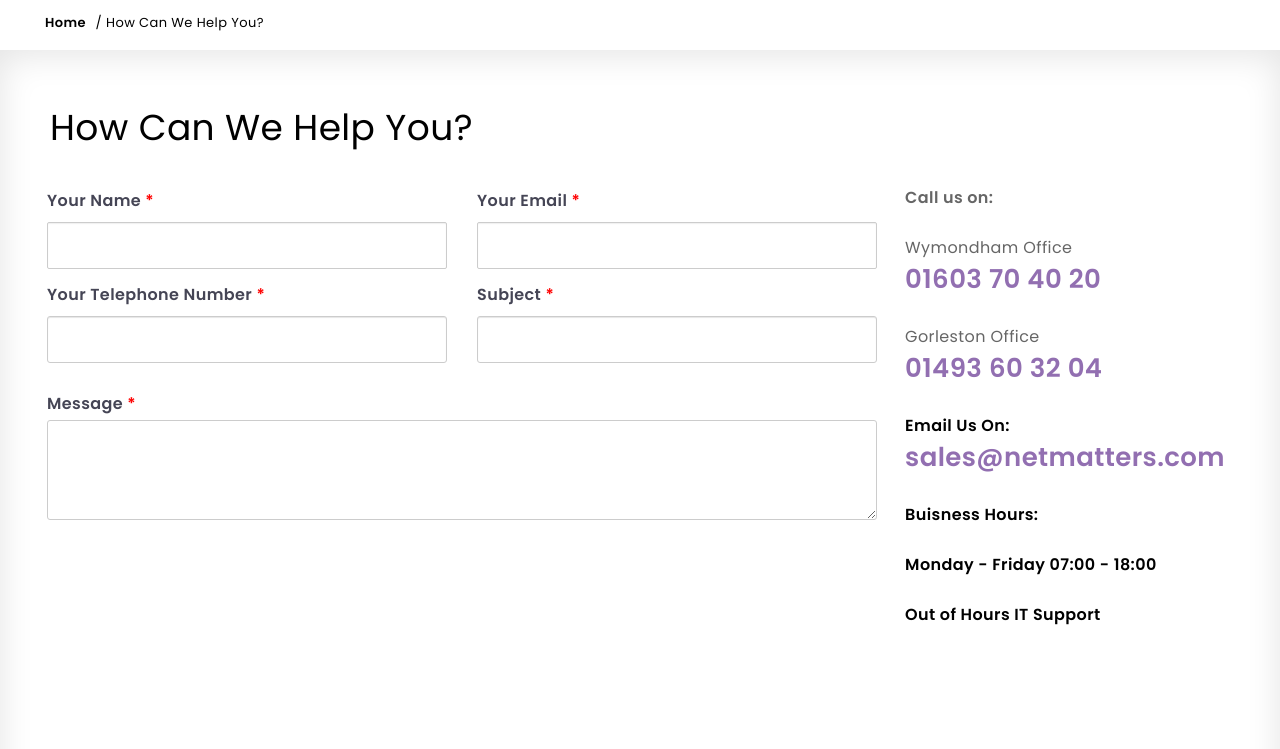
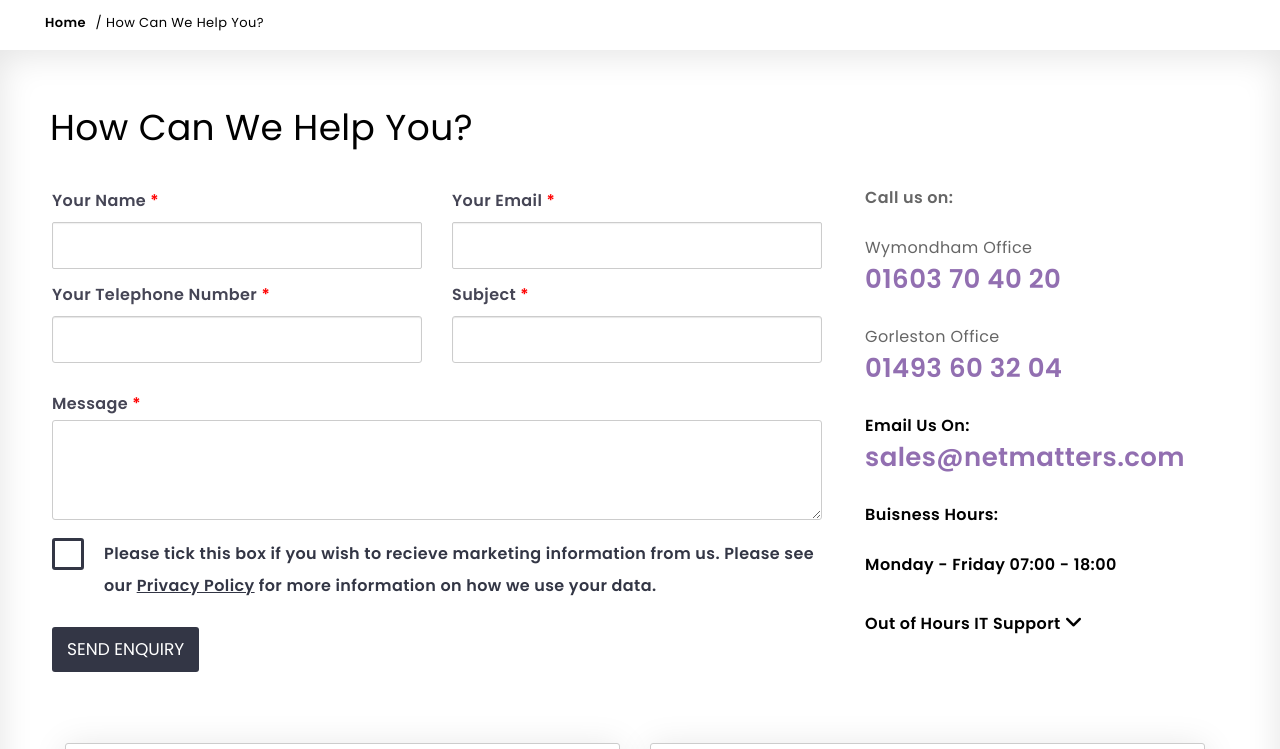
Before and after one commit to Alex-Cannon97/HTML-Scss-netmatters-reflection, a PHP site: page /contact.php in a window 1280 px wide. Shown: the part 209-958 px from the top of the page. Run offline with PHP 8.4, Linux system fonts and the light colour scheme; data that the repository does not hold is empty; some libraries are stand-ins or nearby versions.

Commit message:
got a working big page... now to scale down

```diff
--- a/xampp project/contact.php
+++ b/xampp project/contact.php
@@ -60,6 +60,13 @@ require "./inc/header.php";
                                                 <label for="message" class="cont-label" id="message-label">Message <span class="req">*</span></label><br>
                                                 <textarea id="message-input" name="sub-message" class="message-field" required="required"></textarea><br>
                                             </div>
+                                            <div class="marketing-box2">
+				                                <label class="marketing-label" for="marketing-optin">
+					                                <input type="checkbox" name="accept-marketing" id="marketing-optin" value="1">
+					                                <span>Please tick this box if you wish to recieve marketing information from us. Please see our <a href="#" style="text-decoration: underline;">Privacy Policy</a> for more information on how we use your data.</span>
+                                                    <button id="enquiry" class="btn btn-subscribe" type="submit">SEND ENQUIRY</button>
+                                                </label>
+			                                </div>
                                         </fieldset>
                                     </form>
                                 </div>
@@ -73,12 +80,36 @@ require "./inc/header.php";
                                     <p class="cont-info"><a href="sales@netmatters.com">sales@netmatters.com</a></p>
                                     <p class="open-hours"><strong>Buisness Hours:</strong></p>
                                     <p class="open-hours"><strong>Monday - Friday 07:00 - 18:00</strong></p>
-                                    <p class="open-hours"><strong>Out of Hours IT Support<strong></p>
+                                    <p class="open-hours"><strong>Out of Hours IT Support </strong><i class="fas fa-angle-down"></i></p>
+                                </div>
+                            </div>
+                            <div class="map-card-container">
+                                <div class="cards-cont">
+                                    <div class="map-card1">
+                                        <div class="card-icon"><i class="fas fa-home"></i></div>
+                                        <span class="title">Netmatters Office: Wymondham</span>
+                                        <span class="line"></span>
+                                        <span class="address-box">Netmatters<br>11 Penfold Drive<br>Wymondham<br>Norfolk<br>NR18 0WZ</span>
+                                    </div>
+                                    <div class="map"><iframe src="https://www.google.com/maps/embed?pb=!1m18!1m12!1m3!1d4077.7787467891594!2d1.133428643560811!3d52.57572798009639!2m3!1f0!2f0!3f0!3m2!1i1024!2i768!4f13.1!3m3!1m2!1s0x47d9ddac8dba0b4b%3A0x9c77ffbfe7911dab!2sNetmatters!5e0!3m2!1sen!2suk!4v1625054883870!5m2!1sen!2suk" width="555" height="300" allowfullscreen="" loading="lazy"></iframe></div>
+                                </div>
+                                <div class="cards-cont">
+                                    <div class="map-card2">
+                                        <div class="card-icon"><i class="fas fa-home"></i></div>
+                                        <span class="title">Netmatters Office: Gorleston, Great Yarmouth</span>
+                                        <span class="line"></span>
+                                        <span class="address-box">Netmatters - Great Yarmouth<br>Suite F23 Beacon Innovation Centre, Beacon Park<br>Gorleston, Great Yarmouth<br>Norfolk<br>NR31 7RA</span>
+                                    </div>
+                                    <div class="map"><iframe src="https://www.google.com/maps/embed?pb=!1m18!1m12!1m3!1d2425.7233105421165!2d1.7104906159999724!3d52.556529641273535!2m3!1f0!2f0!3f0!3m2!1i1024!2i768!4f13.1!3m3!1m2!1s0x47da0593b311cec3%3A0x1cb3c1d4c0b340f6!2sNetmatters%20Great%20Yarmouth!5e0!3m2!1sen!2suk!4v1625055450440!5m2!1sen!2suk" width="555" height="300" allowfullscreen="" loading="lazy"></iframe></div>
                                 </div>
                             </div>
                         </div>
                     </div>
             </div>
-        </div>
+     </div>
+     <?php
+require "./inc/news-letter.php";
+require "./inc/footer.php";
+?>
 </div>
 </body>
--- a/xampp project/css/Style.css
+++ b/xampp project/css/Style.css
@@ -2848,7 +2848,7 @@ contact body {
 
 .background {
   width: 100vw;
-  height: 100vh;
+  height: 140vh;
   box-shadow: inset 0px 5px 35px 0px #0000001c;
 }
 
@@ -2892,14 +2892,19 @@ contact body {
   color: black;
 }
 
+.fa-angle-down {
+  font-size: 20px;
+  padding-top: 10px;
+}
+
 .cont-container {
   width: 400px;
-  padding: 0px 15px;
+  padding: 0px 50px 0 0;
 }
 
 .inner-boy {
   display: flex;
-  flex-direction: row-reverse;
+  flex-direction: column-reverse;
   width: 100%;
   max-width: 1270px;
   margin: auto;
@@ -2915,6 +2920,8 @@ contact body {
 @media (min-width: 992px) {
   .inner-boy {
     flex-direction: row;
+    width: 100%;
+    max-width: 1260px;
   }
 }
 
@@ -2937,6 +2944,7 @@ contact body {
 #cont-field {
   width: 100%;
   border: none;
+  max-width: 800px;
 }
 
 .cont-input {
@@ -3012,3 +3020,89 @@ contact body {
 .cont-one div:first-child, .cont-two div:first-child {
   margin-right: 30px;
 }
+
+.marketing-box2 {
+  margin-top: 50px;
+  margin-bottom: 11px;
+  margin-left: 15px;
+  display: flex;
+}
+
+#enquiry {
+  margin-top: 25px;
+  margin-left: -52px;
+}
+
+.map-card-container {
+  display: flex;
+  align-items: center;
+  justify-content: center;
+}
+
+@media (min-width: 1260px) {
+  .map-card-container {
+    width: 100%;
+    max-width: 1270px;
+    margin: auto;
+  }
+}
+
+.map-card1, .map-card2 {
+  display: flex;
+  flex-direction: column;
+  justify-content: flex-start;
+  margin-bottom: 30px;
+  text-align: center;
+  color: #333645;
+  background-color: #fff;
+  border: 1px solid #ccc;
+  border-radius: 3px;
+  padding: 30px;
+  box-shadow: 0 3px 35px rgba(0, 0, 0, 0.1);
+  width: 555px;
+  margin: 60px 15px 0 15px;
+}
+
+.map-card1:hover, .map-card2:hover {
+  background-color: #926fb1;
+  color: #fff;
+}
+
+.map-card1:hover .line, .map-card2:hover .line {
+  background-color: #fff;
+}
+
+.card-icon {
+  background-color: #333645;
+  color: #fff;
+  border-radius: 50%;
+}
+
+.title {
+  font-size: 18px;
+  padding-bottom: 17px;
+  margin-bottom: 11px;
+}
+
+.line {
+  width: 28px;
+  height: 3px;
+  display: block;
+  background-color: #333645;
+  margin: 0 auto;
+  margin-top: -10px;
+  margin-bottom: 15px;
+}
+
+.address-box {
+  font-size: 13px;
+  margin-bottom: 13px;
+}
+
+.map {
+  margin-left: 15px;
+}
+
+.map iframe {
+  border: none;
+}
--- a/xampp project/scss/_contact.scss
+++ b/xampp project/scss/_contact.scss
@@ -47,7 +47,7 @@ padding: 0;
 
 .background{
     width: 100vw;
-    height: 100vh;
+    height: 140vh;
     box-shadow: inset 0px 5px 35px 0px #0000001c;
 }
 
@@ -91,14 +91,19 @@ padding: 0;
     color: black;
 }
 
+.fa-angle-down{
+    font-size: 20px;
+    padding-top: 10px;
+}
+
 .cont-container{
     width: 400px;
-    padding: 0px 15px;
+    padding: 0px 50px 0 0;
 }
 
 .inner-boy{
     display: flex;
-    flex-direction: row-reverse;
+    flex-direction: column-reverse;
     width: 100%;
     max-width: 1270px;
     margin: auto;
@@ -108,6 +113,8 @@ padding: 0;
     }
     @include mq('md'){
         flex-direction: row;
+        width: 100%;
+        max-width: 1260px;
     }
 }
 
@@ -129,13 +136,8 @@ padding: 0;
 
 #cont-field{
     width: 100%;
-    //max-width: 720px;
     border: none;
-    //display: flex;
-    //flex-direction: row;
-    //width: 100%;
-    //max-width: 100%;
-    //position: relative;
+    max-width: 800px;
 }
 
 .cont-input{
@@ -202,3 +204,84 @@ padding: 0;
         margin-right: 30px;
     }
 }
+
+.marketing-box2{
+	margin-top: 50px;
+	margin-bottom: 11px;
+    margin-left: 15px;
+	display: flex;
+}
+
+#enquiry{
+    margin-top: 25px;
+    margin-left: -52px;
+}
+
+.map-card-container{
+    display: flex;
+    align-items: center;
+    justify-content: center;
+    @include mq('lg'){
+        width: 100%;
+        max-width: 1270px;
+        margin: auto;
+    }
+}
+
+.map-card1, .map-card2{
+    display: flex;
+	flex-direction: column;
+	justify-content: flex-start;
+	margin-bottom: 30px;
+	text-align: center;
+	color: $base-dark;
+	background-color: $base-white;
+	border: 1px solid $base-accenting;
+	border-radius: 3px;
+	padding: 30px;
+	box-shadow: 0 3px 35px rgba(0,0,0,.1);
+    width: 555px;
+    margin: 60px 15px 0 15px;
+    &:hover{
+        background-color: $design-color;
+        color: $base-white;
+        .line{
+            background-color: $base-white;
+        }
+    }
+}
+
+.card-icon{
+    background-color: $base-dark;
+    color: $base-white;
+    border-radius: 50%;
+}
+
+.title{
+    font-size: 18px;
+    padding-bottom: 17px;
+    margin-bottom: 11px;
+}
+
+.line{
+    width: 28px;
+    height: 3px;
+    display: block;
+    background-color: $base-dark;
+    margin: 0 auto;
+    margin-top: -10px;
+    margin-bottom: 15px;
+}
+
+.address-box{
+    font-size: 13px;
+    margin-bottom: 13px;
+}
+
+.map{
+    margin-left:15px;
+}
+
+.map iframe{
+    border: none;
+}
```
